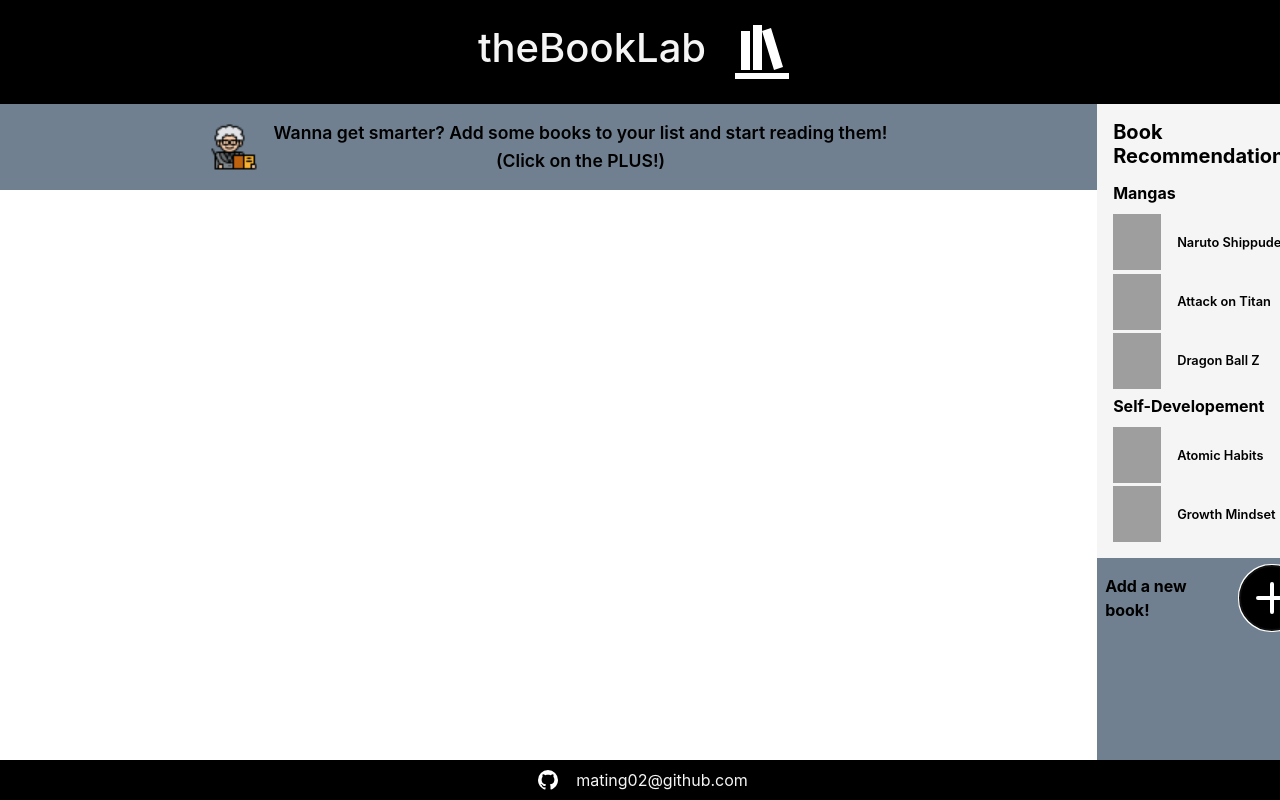
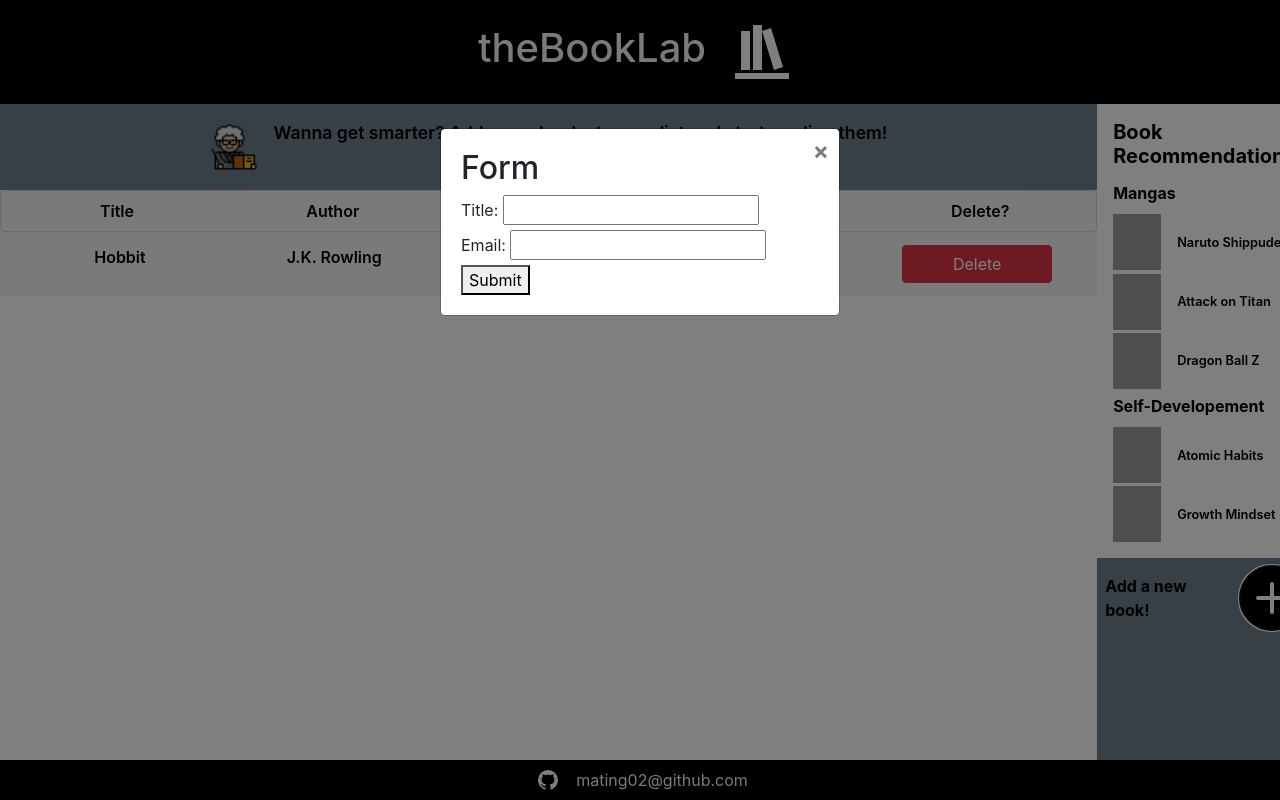
Before and after one commit to mating02/library, a plain HTML site: page index.html in a window 1280 px wide. Both pictures are taken after a click on the button 1271 px from the left and 598 px from the top of the page. Shown: the top 800 px of the page. Drawn offline with nearby package versions, Linux system fonts and the light colour scheme; grey boxes are pictures that could not be loaded.

Commit message:
added script.js file This was done to allow DOM manipulation and adding books to library

```diff
--- a/index.html
+++ b/index.html
@@ -6,6 +6,7 @@
     <title>Library</title>
     <link rel="stylesheet" href="https://cdn.jsdelivr.net/npm/bootstrap@4.3.1/dist/css/bootstrap.min.css" integrity="sha384-ggOyR0iXCbMQv3Xipma34MD+dH/1fQ784/j6cY/iJTQUOhcWr7x9JvoRxT2MZw1T" crossorigin="anonymous">
     <link rel="Stylesheet" href="styles.css">
+    <script src="script.js" defer></script>
 </head>
 <body>
     <div class="Gridcontainer">
@@ -20,6 +21,13 @@
                     <div>Wanna get smarter? Add some books to your list and start reading them!</div>
                     <div>(Click on the PLUS!)</div>
                 </div>
+            </div>
+            <div class="card">
+                <div class="simpleText">Title</div>
+                <div class="simpleText">Author</div>
+                <div class="simpleText">Pages</div>
+                <div class="simpleText">Read?</div>
+                <div class="simpleText">Delete?</div>
             </div>
         </div>
         <div class="plus">
@@ -64,8 +72,25 @@
         </div>
         <div class="footer"><svg xmlns="http://www.w3.org/2000/svg" viewBox="0 0 24 24" fill="white"><title>github</title><path d="M12,2A10,10 0 0,0 2,12C2,16.42 4.87,20.17 8.84,21.5C9.34,21.58 9.5,21.27 9.5,21C9.5,20.77 9.5,20.14 9.5,19.31C6.73,19.91 6.14,17.97 6.14,17.97C5.68,16.81 5.03,16.5 5.03,16.5C4.12,15.88 5.1,15.9 5.1,15.9C6.1,15.97 6.63,16.93 6.63,16.93C7.5,18.45 8.97,18 9.54,17.76C9.63,17.11 9.89,16.67 10.17,16.42C7.95,16.17 5.62,15.31 5.62,11.5C5.62,10.39 6,9.5 6.65,8.79C6.55,8.54 6.2,7.5 6.75,6.15C6.75,6.15 7.59,5.88 9.5,7.17C10.29,6.95 11.15,6.84 12,6.84C12.85,6.84 13.71,6.95 14.5,7.17C16.41,5.88 17.25,6.15 17.25,6.15C17.8,7.5 17.45,8.54 17.35,8.79C18,9.5 18.38,10.39 18.38,11.5C18.38,15.32 16.04,16.16 13.81,16.41C14.17,16.72 14.5,17.33 14.5,18.26C14.5,19.6 14.5,20.68 14.5,21C14.5,21.27 14.66,21.59 15.17,21.5C19.14,20.16 22,16.42 22,12A10,10 0 0,0 12,2Z" /></svg> <div>mating02@github.com</div></div>
     </div>
-    <script src="https://code.jquery.com/jquery-3.3.1.slim.min.js" integrity="sha384-q8i/X+965DzO0rT7abK41JStQIAqVgRVzpbzo5smXKp4YfRvH+8abtTE1Pi6jizo" crossorigin="anonymous"></script>
-    <script src="https://cdn.jsdelivr.net/npm/popper.js@1.14.7/dist/umd/popper.min.js" integrity="sha384-UO2eT0CpHqdSJQ6hJty5KVphtPhzWj9WO1clHTMGa3JDZwrnQq4sF86dIHNDz0W1" crossorigin="anonymous"></script>
-    <script src="https://cdn.jsdelivr.net/npm/bootstrap@4.3.1/dist/js/bootstrap.min.js" integrity="sha384-JjSmVgyd0p3pXB1rRibZUAYoIIy6OrQ6VrjIEaFf/nJGzIxFDsf4x0xIM+B07jRM" crossorigin="anonymous"></script>
+    <div class="modal" id="myModal">
+        <div class="modal-content">
+            <span class="close" id="closeModal">&times;</span>
+            <h2>Form</h2>
+            <form>
+                <!-- Your form fields go here -->
+                <label for="name">Title:</label>
+                <input type="text" id="name" name="name" required>
+                <br>
+                <label for="email">Email:</label>
+                <input type="email" id="email" name="email" required>
+                <br>
+                <!-- Add more form fields as needed -->
+                <button type="submit">Submit</button>
+            </form>
+        </div>
+        <script src="https://code.jquery.com/jquery-3.3.1.slim.min.js" integrity="sha384-q8i/X+965DzO0rT7abK41JStQIAqVgRVzpbzo5smXKp4YfRvH+8abtTE1Pi6jizo" crossorigin="anonymous"></script>
+        <script src="https://cdn.jsdelivr.net/npm/popper.js@1.14.7/dist/umd/popper.min.js" integrity="sha384-UO2eT0CpHqdSJQ6hJty5KVphtPhzWj9WO1clHTMGa3JDZwrnQq4sF86dIHNDz0W1" crossorigin="anonymous"></script>
+        <script src="https://cdn.jsdelivr.net/npm/bootstrap@4.3.1/dist/js/bootstrap.min.js" integrity="sha384-JjSmVgyd0p3pXB1rRibZUAYoIIy6OrQ6VrjIEaFf/nJGzIxFDsf4x0xIM+B07jRM" crossorigin="anonymous"></script>
+    </div>
 </body>
 </html>
--- /dev/null
+++ b/script.js
@@ -0,0 +1,82 @@
+// Get references to the modal and close button
+const modal = document.getElementById("myModal");
+const closeModal = document.getElementById("closeModal");
+
+// Get reference to the button that opens the modal
+const openModalButton = document.querySelector(".plus button");
+
+// When the button is clicked, open the modal
+openModalButton.addEventListener("click", function () {
+    modal.style.display = "block";
+});
+
+// When the close button (X) is clicked, close the modal
+closeModal.addEventListener("click", function () {
+    modal.style.display = "none";
+});
+
+// When the user clicks anywhere outside of the modal, close it
+window.addEventListener("click", function (event) {
+    if (event.target === modal) {
+        modal.style.display = "none";
+    }
+});
+
+const library = [];
+
+function Book(title, author, numPages, read){
+    this.title = title;
+    this.author = author;
+    this.numPages = numPages;
+    this.read = read;
+}
+
+function AddBooktoLib(title, author, numPages, read){
+    let newBook = new Book(title, author, numPages, read);
+    library.push(newBook);
+}
+
+const mainDiv = document.querySelector('.main');
+
+function DisplayLib(arr){
+    arr.forEach(book => {
+        const newRow = document.createElement('div');
+        newRow.classList.add('cardBooks');
+        const RowTitle = document.createElement('div');
+        RowTitle.textContent = book.title;
+        const RowAuthor = document.createElement('div');
+        RowAuthor.textContent = book.author;
+        const rowPages = document.createElement('div');
+        rowPages.textContent = book.numPages.toString();
+        /*
+        const rowRead = document.createElement('input');
+        rowRead.classList.add('form-check-input');
+        rowRead.type = "checkbox";
+        rowRead.role = "switch";
+        rowRead.id = "flexSwitchCheckDefault";
+        */
+        const rowReadContainer = document.createElement('div');
+        rowReadContainer.classList.add('custom-control', 'custom-switch');
+        const rowRead = document.createElement('input');
+        rowRead.classList.add('custom-control-input');
+        rowRead.type = 'checkbox';
+        rowRead.id = 'switch-' + book.title.replace(/\s/g, ''); // Unique ID based on book title
+        const rowReadLabel = document.createElement('label');
+        rowReadLabel.classList.add('custom-control-label');
+        rowReadLabel.setAttribute('for', rowRead.id);
+        rowReadContainer.appendChild(rowRead);
+        rowReadContainer.appendChild(rowReadLabel);
+        const rowDelete = document.createElement('button');
+        rowDelete.classList.add('btn', 'btn-danger');
+        rowDelete.textContent = "Delete";
+        newRow.appendChild(RowTitle);
+        newRow.appendChild(RowAuthor);
+        newRow.appendChild(rowPages);
+        newRow.appendChild(rowReadContainer);
+        newRow.appendChild(rowDelete);
+        mainDiv.appendChild(newRow);
+    });
+}
+
+AddBooktoLib('Hobbit', 'J.K. Rowling', 500, false);
+DisplayLib(library);
--- a/styles.css
+++ b/styles.css
@@ -51,11 +51,10 @@ body {
 
 .main {
     display: grid;
-    grid-template-rows: min-content;
-    grid-auto-rows: minmax(auto-fit, 100%);
+    grid-auto-rows: min-content;
 }
 
-.intro{
+.main .intro{
     display: flex;
     flex-direction: row;
     background-color: slategray;
@@ -68,6 +67,36 @@ body {
     font-size: 1.1rem;
     width: 100%;
     max-height: min-content;
+}
+
+.card {
+    display: grid;
+    grid-template-columns: repeat(5, 1fr);
+    background-color: whitesmoke;
+    color: black;
+    text-align: center;
+    padding: .5rem;
+    font-weight: 600;
+    font-size: 1rem;
+    width: 100%;
+    max-height: min-content;
+}
+
+.cardBooks {
+    display: grid;
+    grid-template-columns: repeat(5, 1fr);
+    background-color: whitesmoke;
+    color: black;
+    text-align: center;
+    padding: .8rem;
+    font-weight: 600;
+    font-size: 1rem;
+    width: 100%;
+    max-height: min-content;
+}
+
+.cardBooks button {
+    margin: 0rem 2rem;
 }
 
 .hint {
@@ -93,7 +122,7 @@ body {
 .recommends {
     display: flex;
     flex-direction: column;
-    background-color: whitesmoke;
+    background-color: white;
     color: black;
     gap: .5rem;
     padding: 1rem;
@@ -162,3 +191,41 @@ body {
     align-self: center;
     color: black;
 }
+
+/* Style the modal container */
+.modal {
+    display: none;
+    position: fixed;
+    top: 0;
+    left: 0;
+    width: 100%;
+    height: 100%;
+    background-color: rgba(0, 0, 0, 0.5); /* Semi-transparent background */
+    z-index: 1;
+}
+
+/* Style the modal content */
+.modal-content {
+    background-color: white;
+    padding: 20px;
+    width: 80%;
+    max-width: 400px; /* Adjust the maximum width as needed */
+    margin: 0 auto; /* Center the modal horizontally */
+    margin-top: 10%; /* Center the modal vertically */
+    position: relative;
+}
+
+/* Style the close button (X) */
+.close {
+    position: absolute;
+    top: 0;
+    right: 0;
+    padding: 10px;
+    cursor: pointer;
+}
+
+/* Style the close button on hover */
+.close:hover {
+    background-color: #f44336;
+    color: white;
+}
```
